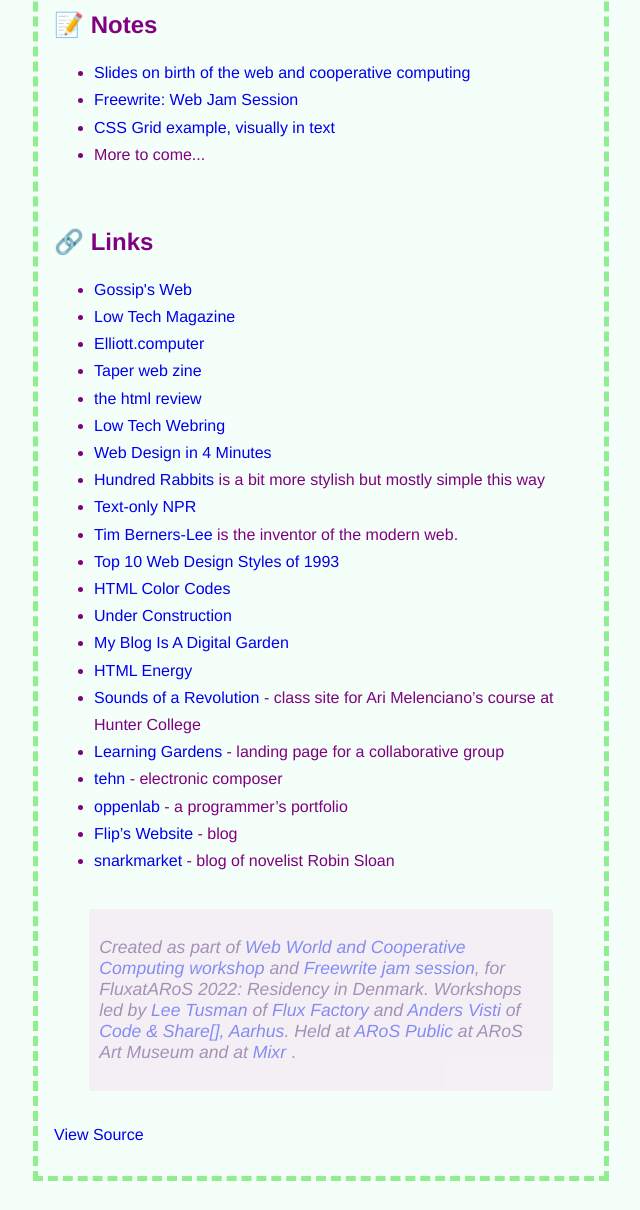
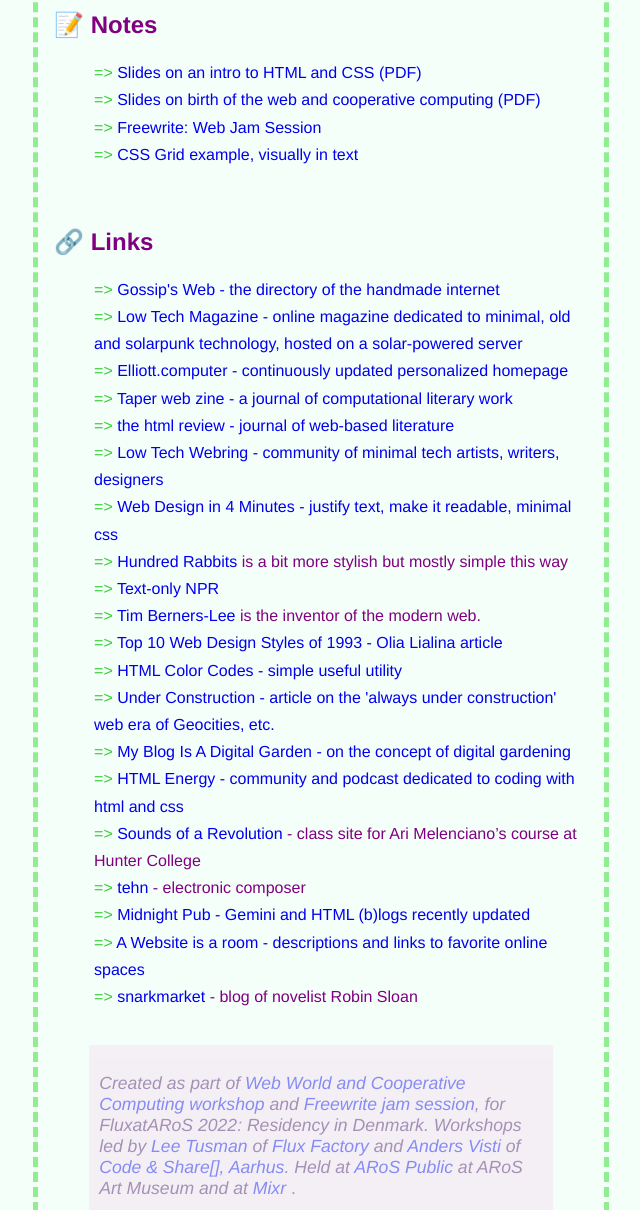
Before and after one commit to lee2sman/web-world, a plain HTML site: page index.html in a window 1280 px wide. Shown: the part 2753-3963 px from the top of the page, without its empty margins (319-959 px from the left). Drawn offline with Linux system fonts and the light colour scheme.

Commit message:
updated css for links and added anders and lee slides as pdf

```diff
--- a/index.html
+++ b/index.html
@@ -109,7 +109,12 @@
 				<h2>📝 Notes</h2>
 				<ul>
 				  <li>
-				    <a href='https://docs.google.com/presentation/d/e/2PACX-1vSYyG3ni9QVNjN3vpwci6MGQO7Wq3a-eJnRuKRZ3pmyaaHQnnI_wp_y4OhgsQ1X5N0pOATsh7iKz7Tj/pub?start=false&loop=false&delayms=30000#slide=id.g1422d7d39e7_0_343' alt='slides on birth of the web and cooperative computing'>Slides on birth of the web and cooperative computing</a>
+				    <a href='assets/Visti_Slides.pdf'>
+				      Slides on an intro to HTML and CSS (PDF)
+				    </a>
+				  </li>
+				  <li>
+				    <a href='assets/birth_of_the_internet.pdf' alt='slides on birth of the web and cooperative computing'>Slides on birth of the web and cooperative computing (PDF)</a>
 				  </li>
 					<li>
 						<a
@@ -123,7 +128,6 @@
 							>CSS Grid example, visually in text</a
 						>
 					</li>
-					<li>More to come...</li>
 				</ul>
 			</div>
 
@@ -131,23 +135,23 @@
 				<h2>🔗 Links</h2>
 				<ul>
 					<li>
-						<a href="https://gossipsweb.net" alt="Gossip's Web">Gossip's Web</a>
+						<a href="https://gossipsweb.net" alt="Gossip's Web">Gossip's Web - the directory of the handmade internet</a>
 					</li>
 
 					<li>
-						<a href="https://solar.lowtechmagazine.com/">Low Tech Magazine</a>
+						<a href="https://solar.lowtechmagazine.com/">Low Tech Magazine - online magazine dedicated to minimal, old and solarpunk technology, hosted on a solar-powered server</a>
 					</li>
-					<li><a href="https://elliott.computer/">Elliott.computer</a></li>
-					<li><a href="http://taper.badquar.to">Taper web zine</a></li>
-					<li><a href="https://thehtml.review/">the html review</a></li>
+					<li><a href="https://elliott.computer/">Elliott.computer - continuously updated personalized homepage</a></li>
+					<li><a href="http://taper.badquar.to">Taper web zine - a journal of computational literary work</a></li>
+					<li><a href="https://thehtml.review/">the html review - journal of web-based literature</a></li>
 					<li>
 						<a href="https://emreed.net/LowTech_Directory.html"
-							>Low Tech Webring</a
+							>Low Tech Webring - community of minimal tech artists, writers, designers</a
 						>
 					</li>
 					<li>
 						<a href="https://jgthms.com/web-design-in-4-minutes/"
-							>Web Design in 4 Minutes</a
+							>Web Design in 4 Minutes - justify text, make it readable, minimal css</a
 						>
 					</li>
 					<li>
@@ -161,39 +165,33 @@
 					</li>
 					<li>
 						<a href="http://contemporary-home-computing.org/prof-dr-style/"
-							>Top 10 Web Design Styles of 1993</a
+							>Top 10 Web Design Styles of 1993 - Olia Lialina article</a
 						>
 					</li>
-					<li><a href="https://html-color-codes.com/">HTML Color Codes</a></li>
+					<li><a href="https://html-color-codes.com/">HTML Color Codes - simple useful utility</a></li>
 					<li>
 						<a href="http://art.teleportacia.org/observation/vernacular/uc/"
-							>Under Construction</a
+							>Under Construction - article on the 'always under construction' web era of Geocities, etc.</a
 						>
 					</li>
 					<li>
 						<a href="https://joelhooks.com/digital-garden"
-							>My Blog Is A Digital Garden</a
+							>My Blog Is A Digital Garden - on the concept of digital gardening</a
 						>
 					</li>
-					<li><a href="https://html.energy/">HTML Energy</a></li>
+					<li><a href="https://html.energy/">HTML Energy - community and podcast dedicated to coding with html and css</a></li>
 					<li>
 						<a href="https://soundsofarevolution.glitch.me/"
 							>Sounds of a Revolution</a
 						>
 						- class site for Ari Melenciano’s course at Hunter College
 					</li>
-					<li>
-						<a href="http://learning-gardens.co/">Learning Gardens</a> - landing
-						page for a collaborative group
-					</li>
 					<li><a href="https://nnnnnnnn.co/">tehn</a> - electronic composer</li>
 					<li>
-						<a href="https://www.oppenlab.net/">oppenlab</a> - a programmer’s
-						portfolio
+					  <a href='https://midnight.pub/' alt='midnight pub weblogs linkroll'>Midnight Pub - Gemini and HTML (b)logs recently updated</a>
 					</li>
 					<li>
-						<a href="https://garden.literally.fyi/">Flip’s Website</a> - blog
-					</li>
+					  <a href='https://a-website-is-a-room.net/' alt='A website is a room'>A Website is a room - descriptions and links to favorite online spaces</a>
 					<li>
 						<a href="http://snarkmarket.com/">snarkmarket</a> - blog of novelist
 						Robin Sloan
--- a/main.css
+++ b/main.css
@@ -1,3 +1,6 @@
+:root {
+  --ul-bullet: "=> ";
+}
 body {
 	background-color: mintcream;
 	padding: 3rem;
@@ -64,11 +67,16 @@ a:active {
 	text-decoration: none;
 }
 
-nav ul li {
+nav, ul, li {
 	list-style-type: none;
 }
 li {
   line-height: 1.7em;
+}
+
+li::before {
+  color: limegreen;
+  content: var(--ul-bullet);
 }
 footer {
 	color: #430d66;
```
Also changed, not shown: 2 other files.
